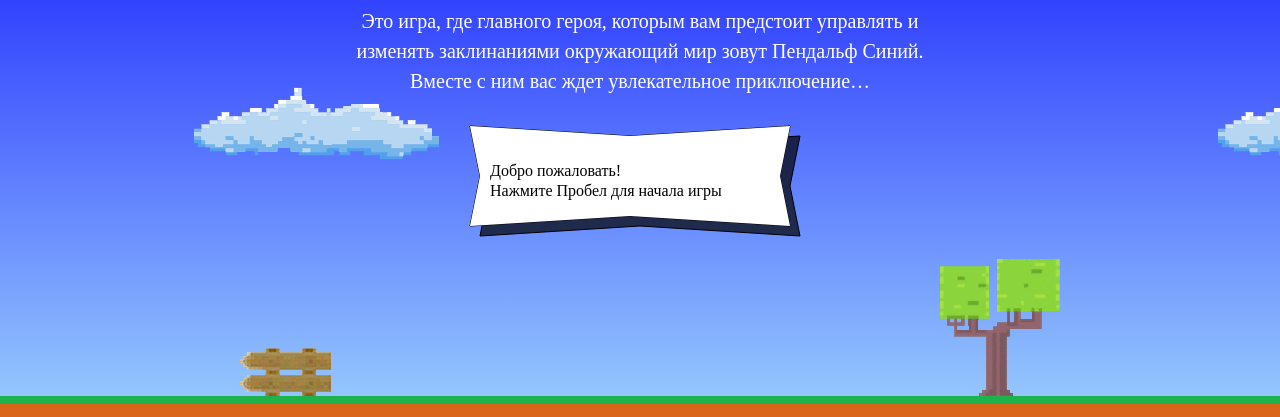
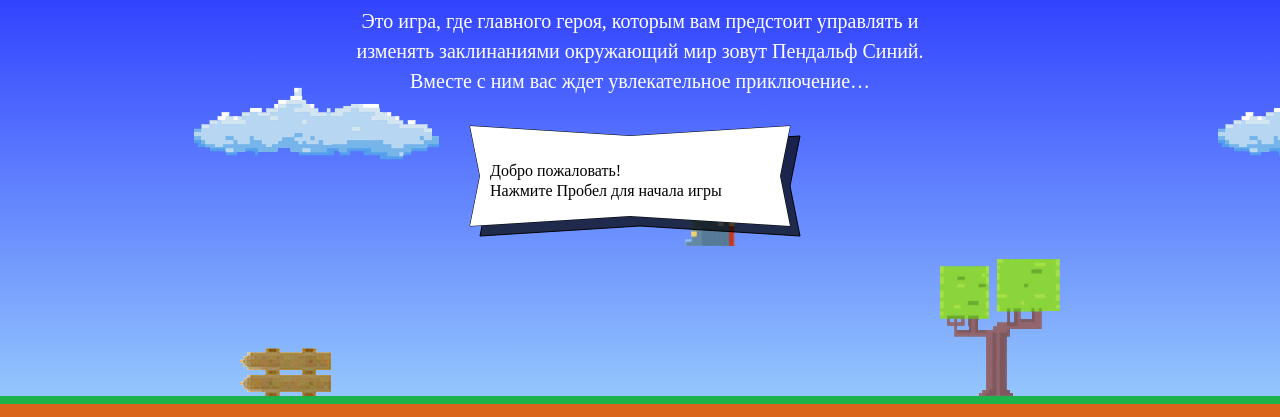
Before and after one commit to AnnaMut/472443-code-and-magick-1, a website: page index.html in a window 1280 px wide. Shown: the part 203-620 px from the top of the page. Drawn offline with Linux system fonts and the light colour scheme; a web font is replaced by a local one.

Commit message:
first task

```diff
--- a/index.html
+++ b/index.html
@@ -196,10 +196,11 @@
   };
 
   var getWizardX = function(width) {
+  return (width + wizardWidth)/2;
+  };
 
-  };
   var getWizardY = function(height) {
-
+  return height/2 - getWizardHeight();
   };
 </script>
 <script src="js/game.js"></script>
```
